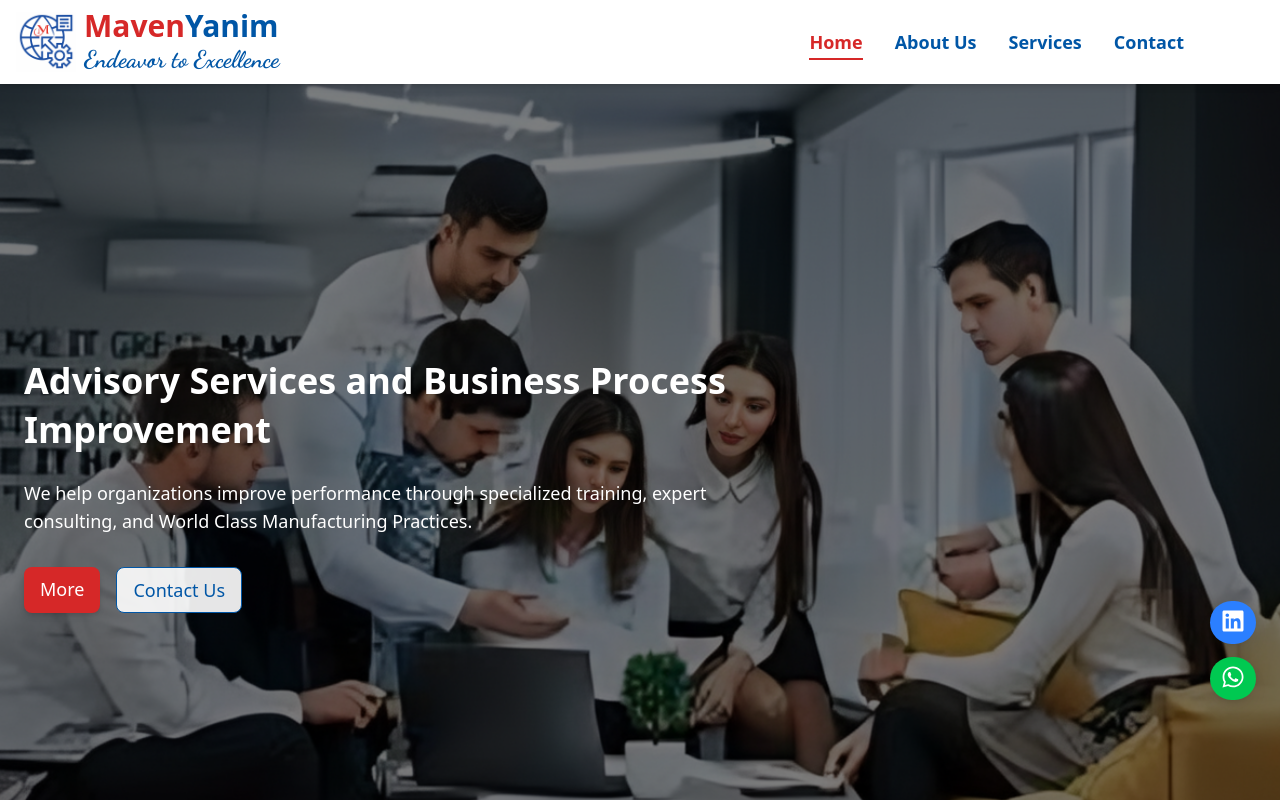
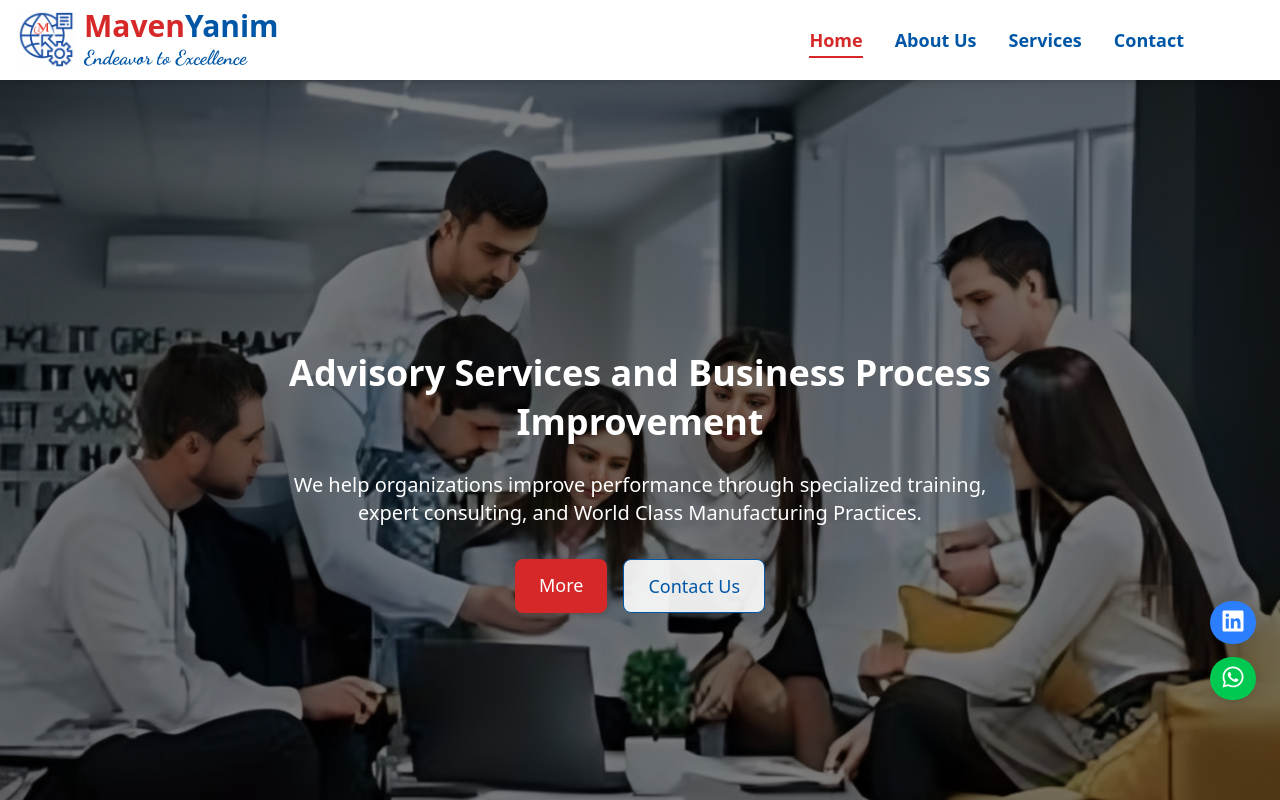
Before and after one commit to sargunam1206/maveen, a React (Vite) app in the folder maveen/: page / in a window 1280 px wide. Shown: the top 800 px of the page. Built offline with nearby package versions, Linux system fonts and the light colour scheme.

Commit message:
updated the new changes

```diff
--- a/maveen/src/components/Footer.jsx
+++ b/maveen/src/components/Footer.jsx
@@ -34,7 +34,7 @@ export default function Footer() {
                        </span> */}
 
           <p className="mt-4 text-gray-200 leading-relaxed">
-           Endeavor to Excellence
+           Advisory Services and Business Process Improvement
           </p>
         </div>
 
--- a/maveen/src/components/Hero.jsx
+++ b/maveen/src/components/Hero.jsx
@@ -5,33 +5,33 @@ import HeroImg from "../assets/hero.png"; // Replace with your image path
 const Hero = () => (
   <>
     <section
-      className="relative bg-cover bg-center h-screen flex items-center"
+      className="relative bg-cover bg-center h-screen flex items-center justify-center"
       style={{ backgroundImage: `url(${HeroImg})` }}
     >
       {/* Overlay */}
       <div className="absolute inset-0 bg-black/50"></div>
 
       {/* Content */}
-      <div className="relative z-10 max-w-3xl px-6 text-center lg:text-left text-white">
-        <h1 className="text-3xl lg:text-4xl font-bold leading-snug mb-6 ">
+      <div className="relative z-10 max-w-3xl px-6 text-center text-white">
+        <h1 className="text-3xl lg:text-4xl font-bold leading-snug mb-6">
           Advisory Services and Business Process Improvement
         </h1>
 
-        <p className="text-lg lg:text-1xl mb-8">
+        <p className="text-lg lg:text-xl mb-8">
           We help organizations improve performance through specialized training,
           expert consulting, and World Class Manufacturing Practices.
         </p>
 
-        <div className="flex flex-col sm:flex-row justify-center lg:justify-start gap-4">
+        <div className="flex flex-col sm:flex-row justify-center gap-4">
           <Link
             to="/about"
-            className="bg-[#D62828] hover:bg-[#004080] text-white px-4 py-2 rounded-lg shadow-md text-lg font-medium transition"
+            className="bg-[#D62828] hover:bg-[#004080] text-white px-6 py-3 rounded-lg shadow-md text-lg font-medium transition"
           >
             More
           </Link>
           <Link
             to="/contact"
-            className="border border-[#0056A6] text-[#0056A6] hover:bg-[#0056A6] hover:text-white px-4 py-2 rounded-lg text-lg font-medium transition bg-white/90"
+            className="border border-[#0056A6] text-[#0056A6] hover:bg-[#0056A6] hover:text-white px-6 py-3 rounded-lg text-lg font-medium transition bg-white/90"
           >
             Contact Us
           </Link>
--- a/maveen/src/components/Navbar.jsx
+++ b/maveen/src/components/Navbar.jsx
@@ -24,7 +24,7 @@ const Navbar = () => {
                 <span className="text-[#0056A6]">Yanim</span>
               </span>
               <span
-                className="text-[#0056A6] font-bold text-2xl"
+                className="text-[#0056A6] font-bold text-xl"
                 style={{ fontFamily: "'Dancing Script', cursive" }}
               >
                 Endeavor to Excellence
```
Also changed, not shown: maveen/src/assets/image.png.
